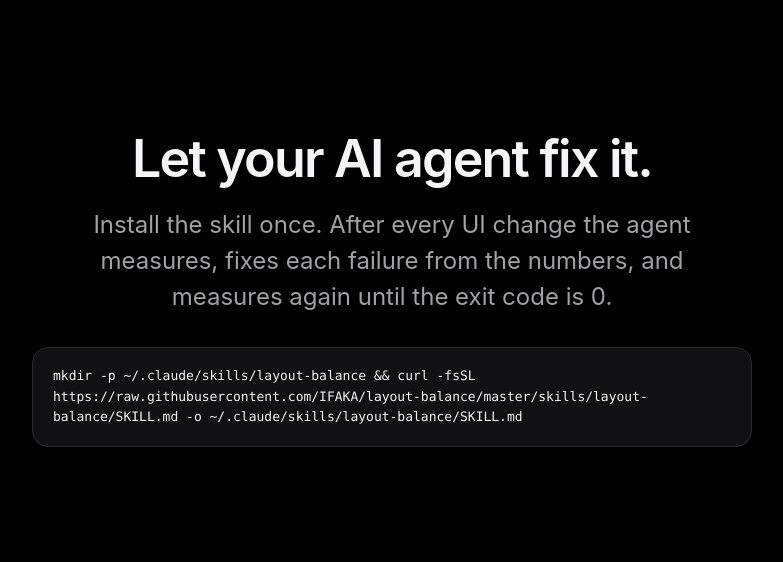
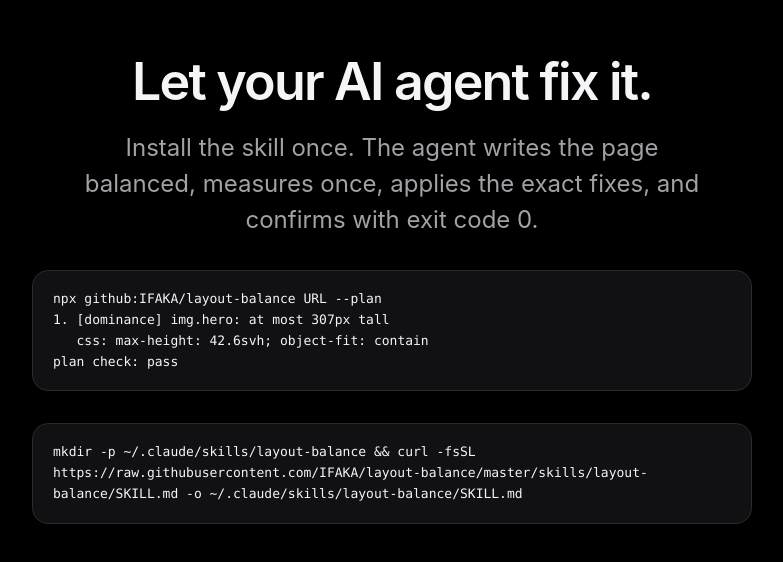
Before and after one commit to IFAKA/layout-balance, a website: page site/index.html in a window 1280 px wide. Shown: the part 9475-10037 px from the top of the page, without its empty margins (248-1031 px from the left). Drawn offline with Linux system fonts and the light colour scheme.

Commit message:
Site: --plan example in the skill section

```diff
--- a/site/index.html
+++ b/site/index.html
@@ -279,7 +279,11 @@ FAIL 1280x720  page
 
 <section>
   <h2>Let your AI agent fix it.</h2>
-  <p class="lead">Install the skill once. After every UI change the agent measures, fixes each failure from the numbers, and measures again until the exit code is 0.</p>
+  <p class="lead">Install the skill once. The agent writes the page balanced, measures once, applies the exact fixes, and confirms with exit code 0.</p>
+  <pre>npx github:IFAKA/layout-balance URL --plan
+1. [dominance] img.hero: at most 307px tall
+   css: max-height: 42.6svh; object-fit: contain
+plan check: pass</pre>
   <pre>mkdir -p ~/.claude/skills/layout-balance &amp;&amp; curl -fsSL https://raw.githubusercontent.com/IFAKA/layout-balance/master/skills/layout-balance/SKILL.md -o ~/.claude/skills/layout-balance/SKILL.md</pre>
 </section>
 
```
